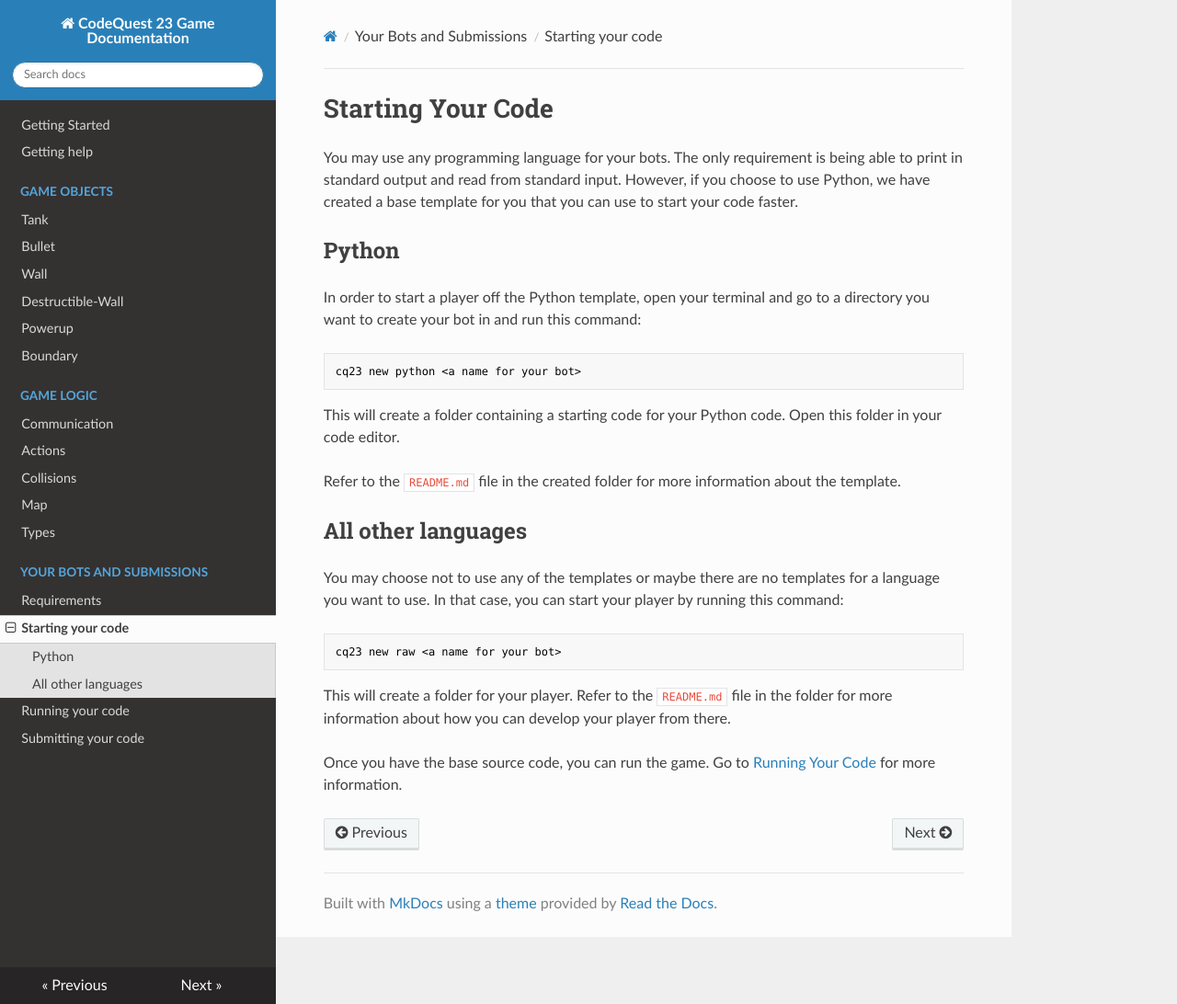
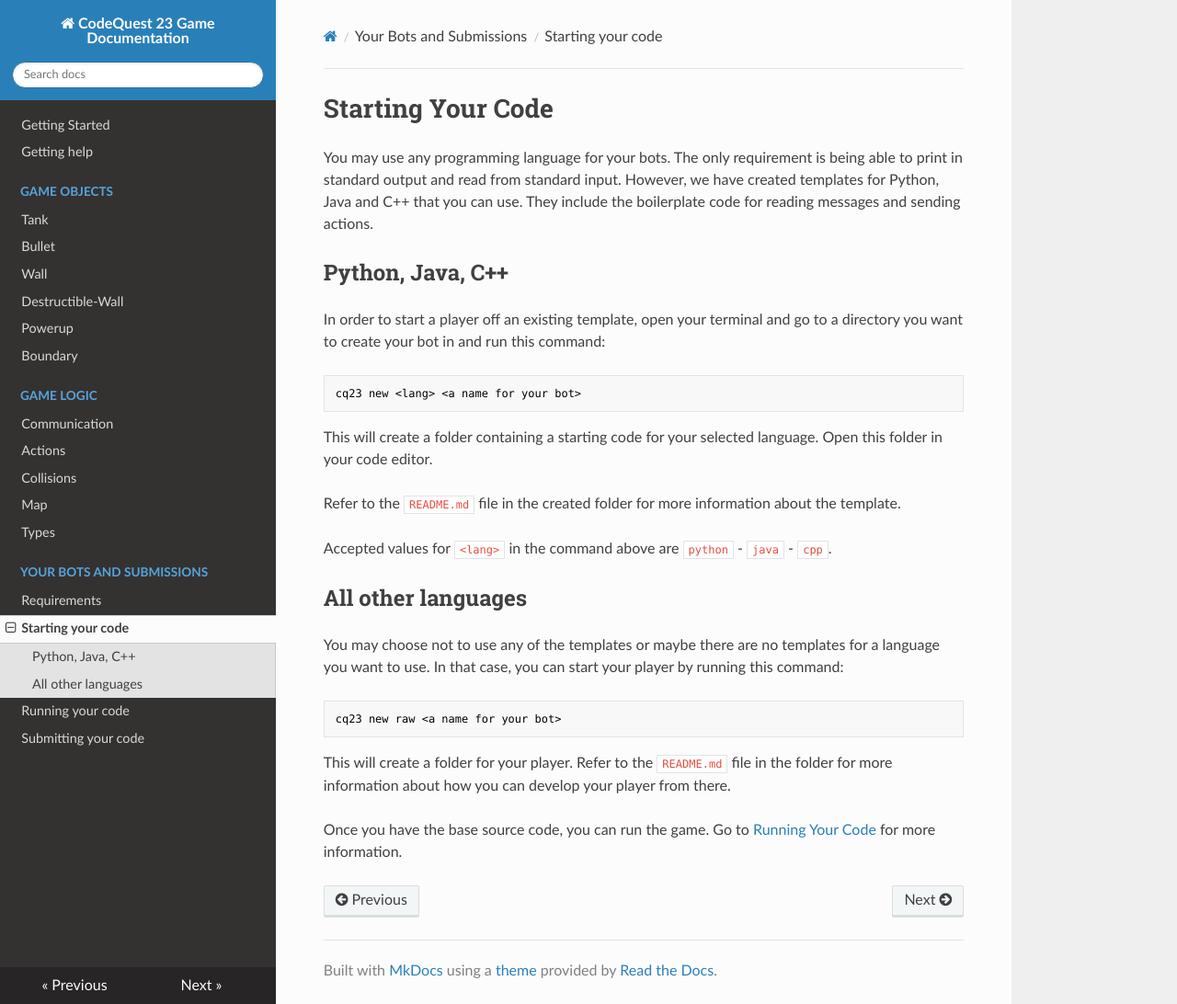
Before and after one commit to MonashAPS/cq23-game-server, an MkDocs documentation site: the page built from docs/bots_and_submissions/starting_your_code.md, in a window 1280 px wide and 1092 px high. Shown: the whole window at 92% size. Built offline with MkDocs 1.6.1, drawn with Linux system fonts in a browser that asks for light colours; nearby versions of some CDN libraries.

Commit message:
Update template submissions docs

````diff
--- a/docs/bots_and_submissions/starting_your_code.md
+++ b/docs/bots_and_submissions/starting_your_code.md
@@ -1,21 +1,23 @@
 # Starting Your Code
 
 You may use any programming language for your bots. The only requirement is being able to print in standard output and
-read from standard input. However, if you choose to use Python, we have created a base template for you that you can use
-to start your code faster.
+read from standard input. However, we have created templates for Python, Java and C++ that you can use. They include the
+boilerplate code for reading messages and sending actions.
 
-## Python
+## Python, Java, C++
 
-In order to start a player off the Python template, open your terminal and go to a directory you want to create your bot
+In order to start a player off an existing template, open your terminal and go to a directory you want to create your bot
 in and run this command:
 
 ```shell
-cq23 new python <a name for your bot>
+cq23 new <lang> <a name for your bot>
 ```
 
-This will create a folder containing a starting code for your Python code. Open this folder in your code editor.
+This will create a folder containing a starting code for your selected language. Open this folder in your code editor.
 
 Refer to the `README.md` file in the created folder for more information about the template.
+
+Accepted values for `<lang>` in the command above are `python` - `java` - `cpp`.
 
 ## All other languages
 
````
